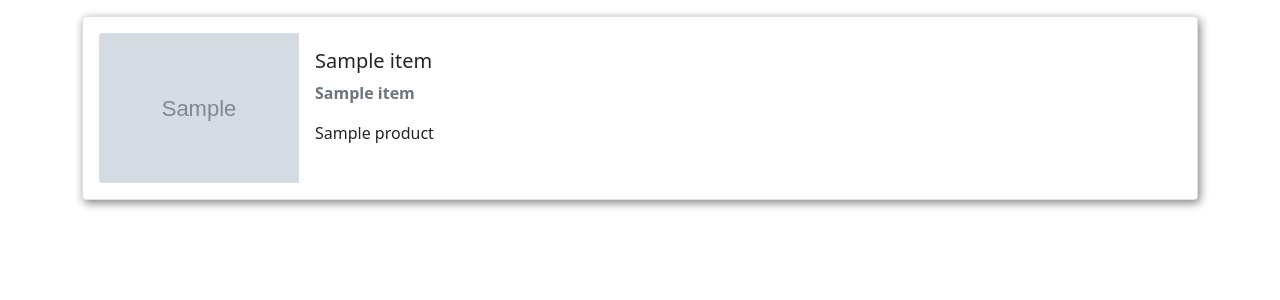
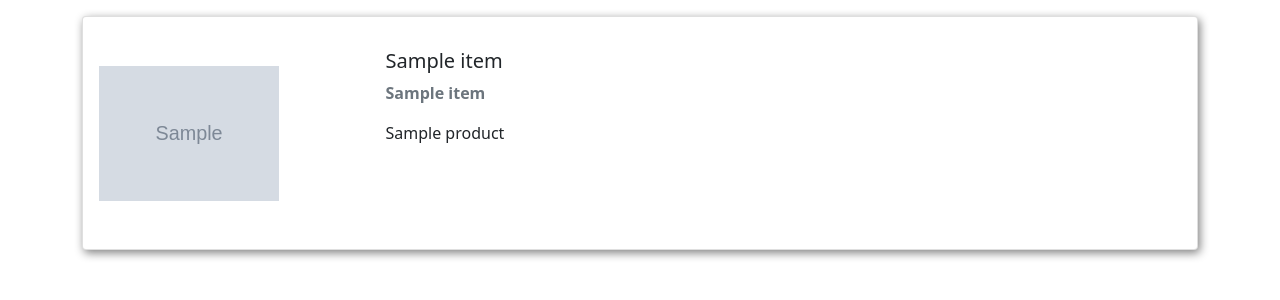
Before and after one commit to ashuydv02/web-scrapper, a Flask app: template templates/index.html in a window 1280 px wide. Shown: the part 56-356 px from the top of the page. Run offline with Flask 3, Linux system fonts and the light colour scheme; the template is opened without the code that fills it: most values are stand-ins (such as "Sample title", 1, 10 or a date in 2020); grey boxes marked "Sample" are stand-in pictures.

Commit message:
Redesign the card

```diff
--- a/templates/index.html
+++ b/templates/index.html
@@ -33,10 +33,11 @@
       {% for item in product %}
         <div class="card mb-3 p-3" style="box-shadow: 2px 3px 10px grey;">
           <div class="row g-0">
-            <div class="col-md-4" style="width: 200px; height: auto;">
-              <img src="{{product_img[item] | safe}}" class="img-fluid rounded-start" style="object-fit: contain;" alt="...">
+              <div class="col-md-3">
+                  <img src="{{product_img[item] | safe}}" class="img-fluid rounded-start"
+                      style="object-fit: contain; width: 180px; height: 200px;" alt="...">
               </div>
-            <div class="col-md-8">
+              <div class="col-md-9">
                   <div class="card-body">
                       <h5 class="card-title">{{item | safe}}</h5>
                       <p class="card-text"><b class="text-muted">{{product[item] | safe}}</b></p>
```
Lines whose indentation alone changed are shown as unchanged.
